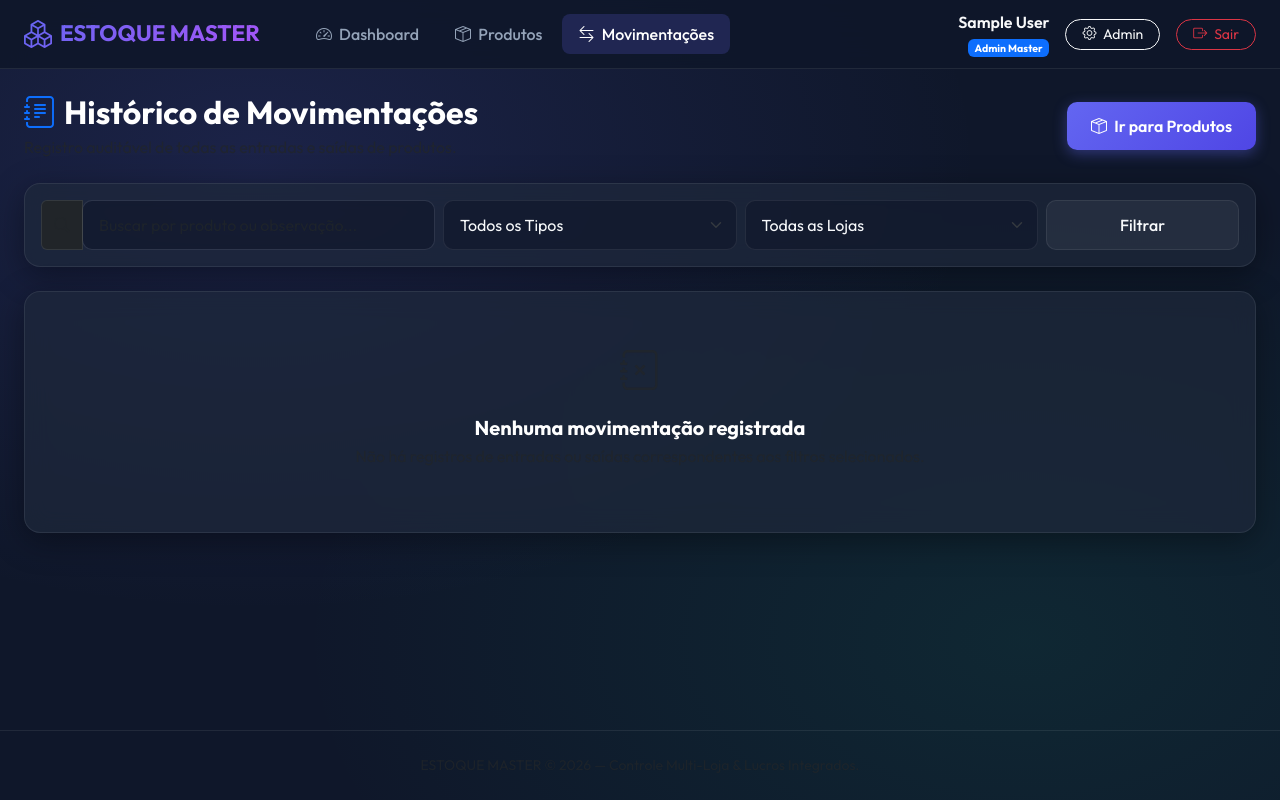
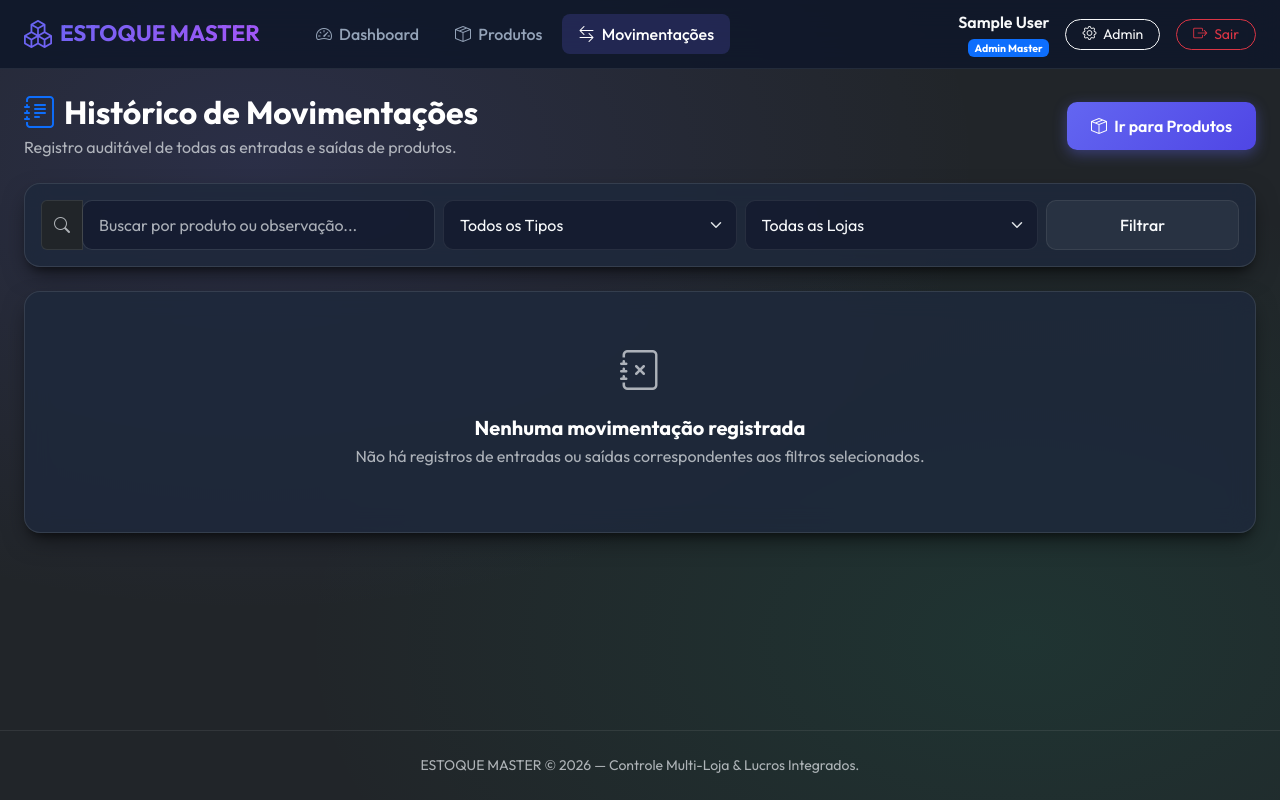
Before and after one commit to marcosjbxp-eng/estoque-, a Django app: page /movimentacoes/ in a window 1280 px wide. Run offline with Django 5.2, Linux system fonts and the light colour scheme; the visitor is signed in with stand-in values (Sample User, id 1); data comes from the database, SQL or seed files in the repository; data that the repository does not hold is empty.

Commit message:
fix: corrigir tema escuro, contraste e carregamento de arquivos estáticos

```diff
--- a/static/css/style.css
+++ b/static/css/style.css
@@ -16,14 +16,14 @@
     --glass-shadow: 0 8px 32px 0 rgba(0, 0, 0, 0.37);
 }
 
-body {
+html, body {
     font-family: 'Outfit', sans-serif;
-    background-color: var(--bg-dark);
+    background-color: #0f172a !important;
     background-image:
         radial-gradient(at 20% 20%, rgba(99, 102, 241, 0.15) 0px, transparent 50%),
-        radial-gradient(at 80% 80%, rgba(16, 185, 129, 0.1) 0px, transparent 50%);
-    background-attachment: fixed;
-    color: var(--text-main);
+        radial-gradient(at 80% 80%, rgba(16, 185, 129, 0.1) 0px, transparent 50%) !important;
+    background-attachment: fixed !important;
+    color: var(--text-main) !important;
     min-height: 100vh;
     display: flex;
     flex-direction: column;
@@ -31,18 +31,21 @@ body {
 
 /* Glassmorphism Containers */
 .glass-panel {
-    background: var(--bg-card);
+    background: #1e293b;
+    background: rgba(30, 41, 59, 0.85);
     backdrop-filter: blur(12px);
     -webkit-backdrop-filter: blur(12px);
-    border: 1px solid var(--border-color);
+    border: 1px solid rgba(255, 255, 255, 0.1);
     border-radius: 16px;
-    box-shadow: var(--glass-shadow);
+    box-shadow: 0 10px 25px -5px rgba(0, 0, 0, 0.5), 0 8px 10px -6px rgba(0, 0, 0, 0.5);
     transition: all 0.3s cubic-bezier(0.4, 0, 0.2, 1);
 }
 
 .glass-panel:hover {
-    border-color: rgba(99, 102, 241, 0.3);
+    border-color: rgba(99, 102, 241, 0.4);
+    box-shadow: 0 20px 25px -5px rgba(0, 0, 0, 0.6), 0 8px 10px -6px rgba(0, 0, 0, 0.6);
 }
+
 
 /* Navbar */
 .navbar-custom {
--- a/templates/base.html
+++ b/templates/base.html
@@ -1,12 +1,20 @@
 {% load static %}
 <!DOCTYPE html>
-<html lang="pt-br">
+<html lang="pt-br" data-bs-theme="dark">
 <head>
     <meta charset="UTF-8">
     <meta name="viewport" content="width=device-width, initial-scale=1.0">
     <title>{% block title %}Controle de Estoque Multi-Loja{% endblock %}</title>
 
-    <!-- Bootstrap 5 CSS -->
+    <!-- Fallback crítico de fundo escuro para evitar fundo branco -->
+    <style>
+        html, body {
+            background-color: #0f172a !important;
+            color: #f8fafc !important;
+        }
+    </style>
+
+    <!-- Bootstrap 5 CSS (Dark Mode habilitado) -->
     <link href="https://cdn.jsdelivr.net/npm/bootstrap@5.3.2/dist/css/bootstrap.min.css" rel="stylesheet">
     <!-- Bootstrap Icons -->
     <link rel="stylesheet" href="https://cdn.jsdelivr.net/npm/bootstrap-icons@1.11.1/font/bootstrap-icons.css">
@@ -18,7 +26,8 @@
 
     {% block extra_head %}{% endblock %}
 </head>
-<body>
+<body class="bg-dark text-light min-vh-100 d-flex flex-column">
+
 
     <!-- Navbar Navigation -->
     <nav class="navbar navbar-expand-lg navbar-dark navbar-custom sticky-top">
```
